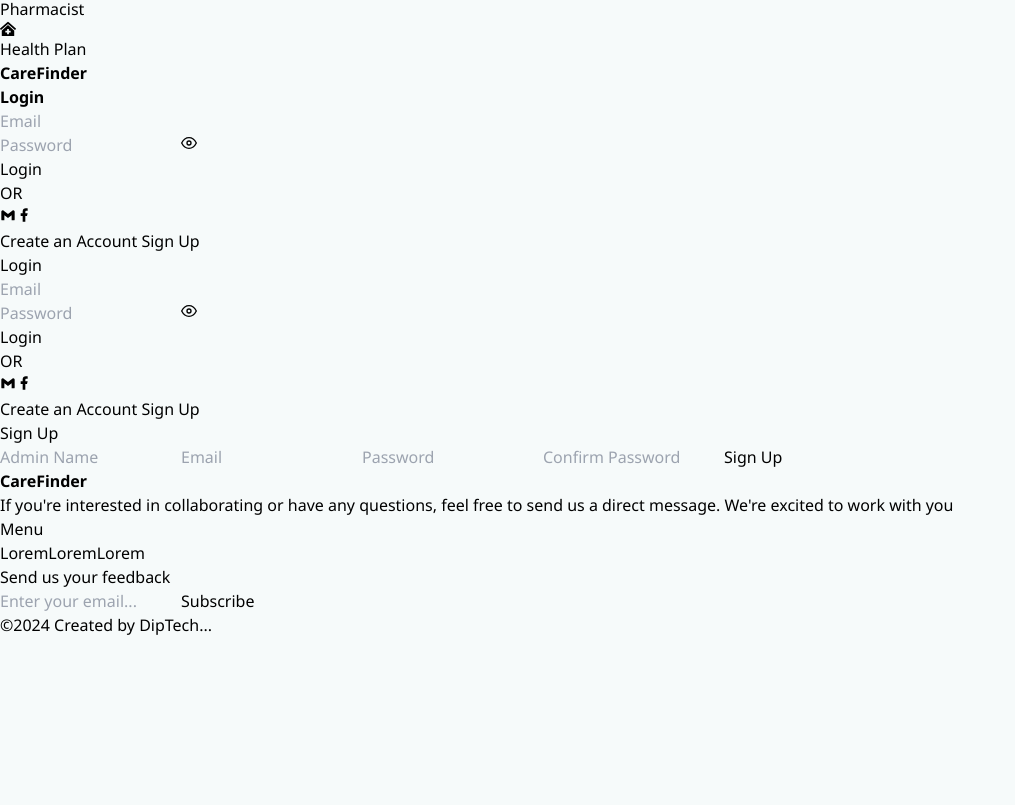
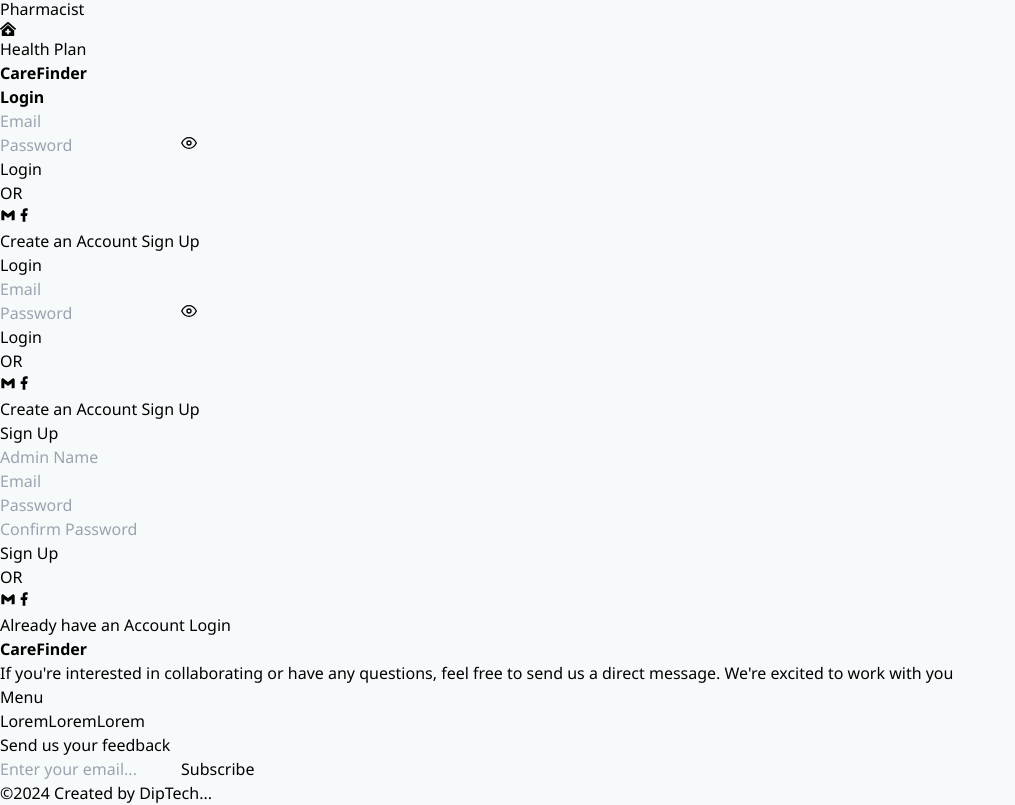
Before and after one commit to Diptech-hub/careFinder, a React (Vite) app: page /login in a window 1280 px wide. Shown: the part 950-1755 px from the top of the page, without its empty margins (0-1015 px from the left). Before the commit the page ends 1587 px from the top, so only its background shows below. Built offline with nearby package versions, Linux system fonts and the light colour scheme.

Commit message:
Login and Signup page

```diff
--- a/src/components/loginn.tsx
+++ b/src/components/loginn.tsx
@@ -31,9 +31,11 @@ const LoginPage: React.FC = () => {
   };
 
   return (
-    <div className="flex justify-center items-center h-screen bg-gray-100">
-      <div className="bg-white shadow-md rounded px-8 pt-6 pb-8 mb-4">
-        <h2 className="text-teal-500 text-2xl mb-4 font-bold">Login</h2>
+    <div className="flex justify-center items-center h-screen ">
+      <div className="shadow-md rounded px-24 pt-6 pb-8 mb-4 w-1/2">
+        <h2 className="text-teal-500 text-2xl mb-4 font-bold text-center">
+          Login
+        </h2>
         <form onSubmit={handleLogin}>
           <div className="mb-4">
             <input
@@ -58,7 +60,7 @@ const LoginPage: React.FC = () => {
                 required
               />
               <button
-                className="text-teal-500 hover:text-teal-700 absolute right-0 top-0 mt-3 mr-4"
+                className="bg-inherit text-teal-500 hover:text-teal-700 absolute right-0 top-0 mt-3 mr-4"
                 type="button"
                 onClick={handleTogglePassword}
               >
@@ -76,17 +78,17 @@ const LoginPage: React.FC = () => {
         <div className="">
           <p className="text-center my-4">OR</p>
           <div className="">
-            <div className="ext-center">
-              <button className="bg-teal-500 hover:bg-teal-700 font-bold py-2 px-4 rounded focus:outline-none focus:shadow-outline w-1/4">
-                <BiLogoGmail className="" />
+            <div className="flex flex-row justify-center gap-4">
+              <button className="bg-red-500 hover:bg-red-700 font-bold py-2 px-4 rounded focus:outline-none focus:shadow-outline w-1/4">
+                <BiLogoGmail className="bg-inherit text-white" />
               </button>
-              <button className="bg-teal-500 hover:bg-teal-700 font-bold py-2 px-4 rounded focus:outline-none focus:shadow-outline w-1/4">
-                <RiFacebookFill className="" />
+              <button className="bg-blue-500 hover:bg-blue-700 font-bold py-2 px-4 rounded focus:outline-none focus:shadow-outline w-1/4">
+                <RiFacebookFill className="bg-inherit text-white" />
               </button>
             </div>
-            <p className="">
+            <p className="flex flex-row justify-center my-6 gap-4">
               Create an Account{" "}
-              <a href="" className="">
+              <a href="" className="text-blue-500 hover:text-blue-700">
                 Sign Up
               </a>
             </p>
--- a/src/components/singUp.tsx
+++ b/src/components/singUp.tsx
@@ -1,4 +1,6 @@
-import React, { useState } from 'react';
+import React, { useState } from "react";
+import { RiFacebookFill } from "react-icons/ri";
+import { BiLogoGmail } from "react-icons/bi";
 
 interface SignUpFormData {
   userName: string;
@@ -9,11 +11,13 @@ userName: string;
 
 const SignupPage: React.FC = () => {
   const [formData, setFormData] = useState<SignUpFormData>({
-    userName: '',
-    email: '',
-    password: '',
-    confirmPassword: '',
+    userName: "",
+    email: "",
+    password: "",
+    confirmPassword: "",
   });
+
+  const [error, setError] = useState<string>("");
 
   const handleInputChange = (e: React.ChangeEvent<HTMLInputElement>) => {
     const { name, value } = e.target;
@@ -22,55 +26,94 @@ const SignupPage: React.FC = () => {
 
   const handleSignup = (e: React.FormEvent) => {
     e.preventDefault();
+    if (formData.password !== formData.confirmPassword) {
+      setError("Passwords do not match");
+      return;
+    }
+    // Clear error if passwords match
+    setError("");
     // Add signup logic here
-    console.log('Signing up...');
+    console.log("Signing up...");
   };
 
   return (
-    <div className="flex flex-col items-center justify-center h-screen bg-gray-100">
-      <div className="bg-white p-8 rounded shadow-md">
-        <h2 className="text-xl font-bold mb-4">Sign Up</h2>
-        <form onSubmit={handleSignup} className="flex flex-col space-y-4">
+    <div className="flex justify-center items-center h-screen ">
+      <div className="shadow-md rounded px-24 pt-6 pb-8 mb-16 w-1/2">
+        <h2 className="text-teal-500 text-2xl mb-4 font-bold text-center">
+          Sign Up
+        </h2>
+        {error && <p className="text-center text-red-500 mb-4">{error}</p>}
+        <form onSubmit={handleSignup}>
+          <div className="mb-4">
             <input
               type="text"
               name="userName"
               placeholder="Admin Name"
               value={formData.userName}
               onChange={handleInputChange}
-            className="border rounded px-4 py-2"
+              className="border-b border-teal-500 focus:border-teal-700 py-2 px-3 w-full my-2 text-grey-700 focus:outline-none focus:shadow-outline"
               required
             />
+          </div>
+          <div className="mb-4">
             <input
               type="email"
               name="email"
               placeholder="Email"
               value={formData.email}
               onChange={handleInputChange}
-            className="border rounded px-4 py-2"
+              className="border-b border-teal-500 focus:border-teal-700 py-2 px-3 w-full my-2 text-grey-700 focus:outline-none focus:shadow-outline"
               required
             />
+          </div>
+          <div className="mb-4 relative">
             <input
               type="password"
               name="password"
               placeholder="Password"
               value={formData.password}
               onChange={handleInputChange}
-            className="border rounded px-4 py-2"
+              className="border-b border-teal-500 focus:border-teal-700 py-2 px-3 w-full my-2 text-grey-700 focus:outline-none focus:shadow-outline"
               required
             />
+          </div>
+          <div className="mb-4 relative">
             <input
               type="password"
               name="confirmPassword"
               placeholder="Confirm Password"
               value={formData.confirmPassword}
               onChange={handleInputChange}
-            className="border rounded px-4 py-2"
+              className="border-b border-teal-500 focus:border-teal-700 py-2 px-3 w-full my-2 text-grey-700 focus:outline-none focus:shadow-outline"
               required
             />
-          <button type="submit" className="bg-blue-500 text-white py-2 rounded hover:bg-blue-600">
+          </div>
+          <button
+            type="submit"
+            className="bg-teal-500 hover:bg-teal-700 text-white font-bold py-2 px-4 rounded focus:outline-none focus:shadow-outline w-full"
+          >
             Sign Up
           </button>
         </form>
+        <div className="">
+          <p className="text-center my-4">OR</p>
+          <div className="">
+            <div className="flex flex-row justify-center gap-4">
+              <button className="bg-red-500 hover:bg-red-700 font-bold py-2 px-4 rounded focus:outline-none focus:shadow-outline w-1/4">
+                <BiLogoGmail className="bg-inherit text-white" />
+              </button>
+              <button className="bg-blue-500 hover:bg-blue-700 font-bold py-2 px-4 rounded focus:outline-none focus:shadow-outline w-1/4">
+                <RiFacebookFill className="bg-inherit text-white" />
+              </button>
+            </div>
+            <p className="flex flex-row justify-center my-6 gap-4">
+              Already have an Account{" "}
+              <a href="" className="text-blue-500 hover:text-blue-700">
+                Login
+              </a>
+            </p>
+          </div>
+        </div>
       </div>
     </div>
   );
```
Lines whose indentation alone changed are shown as unchanged.
